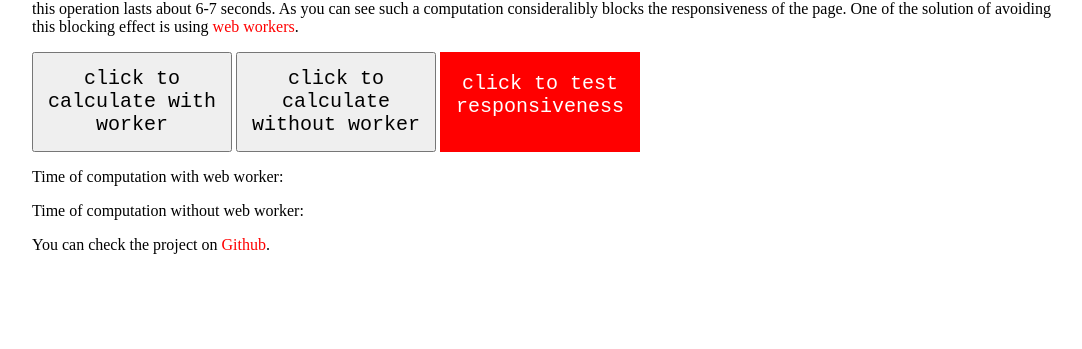
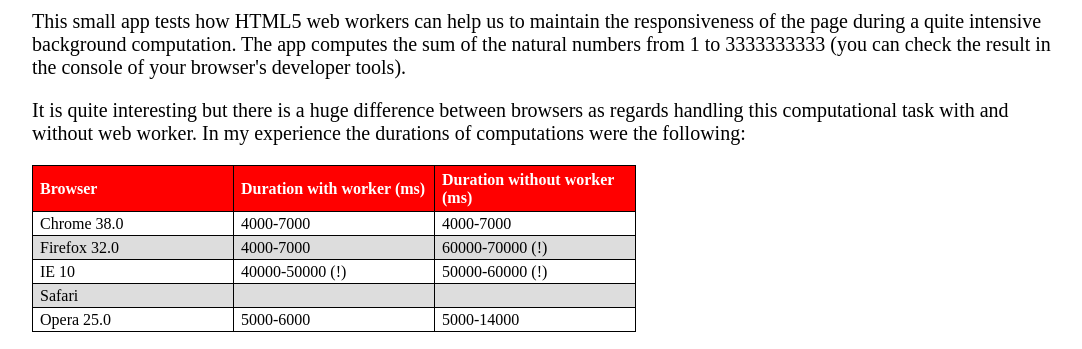
Before and after one commit to tompascall/webworkers, a website: page src/index.html in a window 1280 px wide. Shown: the part 99-448 px from the top of the page, without its empty margins (96-1178 px from the left). Drawn offline with Linux system fonts and the light colour scheme.

Commit message:
refactoring main script

```diff
--- a/src/index.html
+++ b/src/index.html
@@ -18,6 +18,7 @@
     }
     h3 {
       margin-top: 40px;
+      font-size: 32px;
     }
     #test {
       background: red;
@@ -25,6 +26,9 @@
       height:100px;
       display: inline-block;
       vertical-align:top;
+    }
+    p {
+      font-size: 20px;
     }
     #test p {
       text-align: center;
@@ -42,14 +46,71 @@
     #sorry {
 
     }
+    table {
+      border-collapse: collapse;
+    }
+    td, th {
+      font-size: 1em;
+      border: 1px solid black;
+      padding: 3px 7px 2px 7px;
+    }
+    th {
+      width: 186px;
+      text-align: left;
+      padding-top: 5px;
+      padding-bottom: 4px;
+      background-color: red;
+      color: #ffffff;
+    }
+    tr.alt td {
+      color: #000000;
+      background-color: #dddddd;
+    }
   </style>
 </head>
 <body>
-  <h3>Testing HTML5 web workers</h3>
-  <p>This small app computes the sum of the natural numbers from 1 to 3333333333. The result is 5555555554511501000 (it is a nice number, isn't it?). Normally this operation lasts about 6-7 seconds. As you can see such a computation consideralibly blocks the responsiveness of the page. One of the solution of avoiding this blocking effect is using <a href="http://js-workout.tompascall.com/web-workers-and-responsiveness/">web workers</a>.</p>
-  <p id="sorry"><strong>Sorry, but your browser doesn't support the HTML5 webworkers API. Please try the app on an other browser (Internet Explorer 10+, Firefox 3.5+, Opera 10.60+, Chrome 3+, Safari 4+)</strong></p>
+  <div id="sorry">
+    <p><strong>Sorry, but your browser doesn't support the HTML5 webworkers API. Please try the app on an other browser (Internet Explorer 10+, Firefox 3.5+, Opera 10.60+, Chrome 3+, Safari 4+)</strong></p>
+  </div>
   <div id="app">
-    <p></p>
+    <h3>Testing HTML5 web workers</h3>
+    <p>This small app tests how HTML5 web workers can help us to maintain the responsiveness of the page during a quite intensive background computation. The app computes the sum of the natural numbers from 1 to 3333333333 (you can check the result in the console of your browser's developer tools).</p>
+    <p>It is quite interesting but there is a huge difference between browsers as regards handling this computational task with and without web worker. In my experience the durations of computations were the following:</p>
+
+    <table>
+    <tr>
+      <th>Browser</th>
+      <th>Duration with worker (ms)</th>
+      <th>Duration without worker (ms)</th>
+    </tr>
+    <tr>
+      <td>Chrome 38.0</td>
+      <td>4000-7000</td>
+      <td>4000-7000</td>
+    </tr>
+    <tr class="alt">
+      <td>Firefox 32.0</td>
+      <td>4000-7000</td>
+      <td>60000-70000 (!)</td>
+    </tr>
+    <tr>
+      <td>IE 10</td>
+      <td>40000-50000 (!)</td>
+      <td>50000-60000 (!)</td>
+    </tr>
+    <tr class="alt">
+      <td>Safari</td>
+      <td> </td>
+      <td> </td>
+    </tr>
+    <tr>
+      <td>Opera 25.0</td>
+      <td>5000-6000</td>
+      <td>5000-14000</td>
+    </tr>
+    </table>
+    <p>Such a computation can consideralibly block the responsiveness of the page. One of the solution of avoiding this blocking effect is using <a href="http://js-workout.tompascall.com/web-workers-and-responsiveness/">web workers</a>.</p>
+
     <button type="button" onclick="webworker.sendMessageToWorker()">click to calculate with worker</button>
     <button type="button" onclick="notworker.calc()">click to calculate without worker</button>
     <div id="test">
--- a/src/spawner.js
+++ b/src/spawner.js
@@ -2,21 +2,38 @@
   var webworker = {};
   var notworker = {};
 
-
   (function(){
 
-    if (supports_web_workers()){
-      var n = 3333333333;
-      webworker.timerPar = document.getElementById("worker_timer");
-      webworker.timerParOriginValue = webworker.timerPar.innerHTML;
-      webworker.calculaton = false;
-        // this flag shows if a worker actually works. If this is the case
-        // more worker setup is not allowed.
+    if (supports_web_workers()) {
+      showApp();
+      setupResponsiveTest();
+      initializeWorker();
+      initializeNotWorker();
+    }
 
-      notworker.timerPar = document.getElementById("notworker_timer");
-      notworker.timerParOriginValue = notworker.timerPar.innerHTML;
+    function supports_web_workers() {
+      return !!window.Worker;
+    }
 
-      showApp();
+    function showApp() {
+      document.getElementById("sorry").style.display = "none";
+      document.getElementById("app").style.display = "block";
+    }
+
+    function setupResponsiveTest(){
+      document.getElementById("test").addEventListener('click',
+        changeColor, false);
+    }
+
+    function initializeWorker() {
+      webworker.init = function(){
+        var n = 3333333333;
+        webworker.timerPar = document.getElementById("worker_timer");
+        webworker.timerParOriginValue = webworker.timerPar.innerHTML;
+        webworker.calculaton = false;
+          // this flag is true if a worker actually works.
+          // If this is the case more worker setup is not allowed.
+      };
 
       webworker.setupWorker = function(){
         webworker.worker = new Worker('comp.js');
@@ -39,13 +56,23 @@
         }
       };
 
-      webworker.messageProcessor = function(e){ // e is an event object
+      webworker.messageProcessor = function(e){
+        // e is an event object
         var message = e.data;
         console.log("the sum calculated by worker: " + message);
         webworker.timer = new Date().getTime() - webworker.timer;
         console.log("The calculation took " + webworker.timer + " milliseconds with worker");
         webworker.timerPar.innerHTML += webworker.timer + " milliseconds";
         webworker.removeWorker();
+      };
+
+      webworker.init();
+    }
+
+    function initializeNotWorker() {
+      notworker.init = function(){
+        notworker.timerPar = document.getElementById("notworker_timer");
+        notworker.timerParOriginValue = notworker.timerPar.innerHTML;
       };
 
       notworker.calc = function(){
@@ -61,20 +88,17 @@
         notworker.timerPar.innerHTML += timer + " milliseconds";
       };
 
-      // test responsiveness
-      document.getElementById("test").addEventListener('click', function(){
-        var green = Math.floor(Math.random() * 255 + 1).toString();
-        var blue = Math.floor(Math.random() * 255 + 1).toString();
-        this.style.background = "rgb(255," + green + "," + blue + ")";
-      }, false);
+      notworker.init();
     }
 
-    function supports_web_workers() {
-      return !!window.Worker;
-    }
+    function changeColor(){
+      var red = setRandomColor(200);
+      var green = setRandomColor(200);
+      var blue = setRandomColor(200);
+      this.style.background = "rgb(" + red + "," + green + "," + blue + ")";
 
-    function showApp() {
-      document.getElementById("sorry").style.display = "none";
-      document.getElementById("app").style.display = "block";
+      function setRandomColor(range){
+        return Math.floor(Math.random() * range + 1).toString();
+      }
     }
   })();
```
